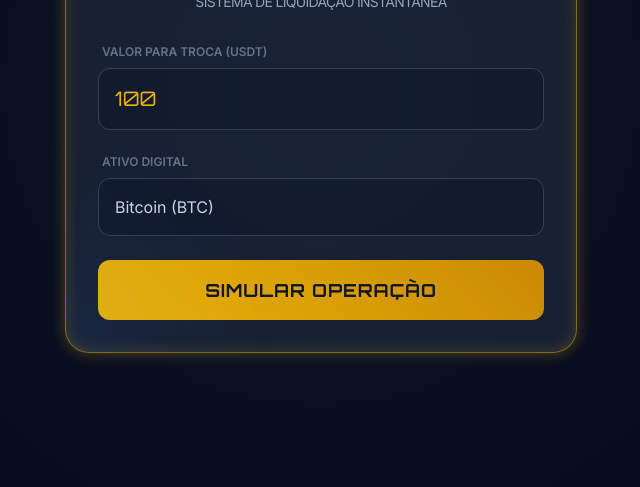
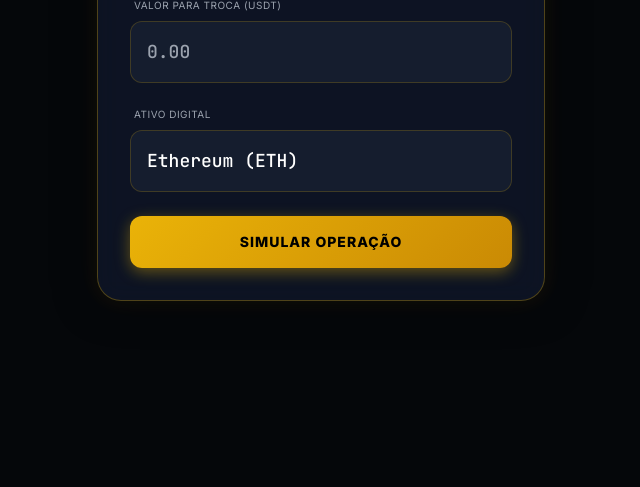
Before and after one commit to Dolar20272028/oxix, a plain HTML site: page index.html in a window 1280 px wide. Shown: the part 313-800 px from the top of the page, without its empty margins (319-959 px from the left). Drawn offline with nearby package versions, Linux system fonts and the light colour scheme.

Commit message:
Fix: Design Elite e URL API Travada

```diff
--- a/index.html
+++ b/index.html
@@ -3,69 +3,138 @@
 <head>
     <meta charset="UTF-8">
     <meta name="viewport" content="width=device-width, initial-scale=1.0">
-    <title>Genesis Exchange | CryptoPix</title>
+    <title>GENESIS EXCHANGE | Liquidação Instantânea</title>
     <script src="https://cdn.tailwindcss.com"></script>
-    <link href="https://fonts.googleapis.com/css2?family=Orbitron:wght@400;700&family=Inter:wght@300;400;600&display=swap" rel="stylesheet">
+    <link href="https://fonts.googleapis.com/css2?family=Inter:wght@400;600;800&family=JetBrains+Mono:wght@500&display=swap" rel="stylesheet">
     <style>
-        body { background: radial-gradient(circle at center, #0f172a 0%, #020617 100%); font-family: 'Inter', sans-serif; color: #f8fafc; overflow-x: hidden; }
-        .neon-border { box-shadow: 0 0 15px rgba(234, 179, 8, 0.3), inset 0 0 15px rgba(234, 179, 8, 0.2); border: 1px solid rgba(234, 179, 8, 0.5); }
-        .font-orbitron { font-family: 'Orbitron', sans-serif; }
-        .glass { background: rgba(30, 41, 59, 0.7); backdrop-filter: blur(12px); }
-        .btn-gold { background: linear-gradient(45deg, #eab308, #ca8a04); transition: all 0.3s ease; }
-        .btn-gold:hover { transform: translateY(-2px); box-shadow: 0 0 20px rgba(234, 179, 8, 0.6); }
-        .glow-text { text-shadow: 0 0 10px rgba(234, 179, 8, 0.8); }
+        body {
+            background-color: #05070a;
+            font-family: 'Inter', sans-serif;
+            color: #e2e8f0;
+            display: flex;
+            align-items: center;
+            justify-content: center;
+            min-height: 100vh;
+            margin: 0;
+            overflow: hidden;
+        }
+        .glass-card {
+            background: rgba(15, 23, 42, 0.8);
+            backdrop-filter: blur(12px);
+            border: 1px solid rgba(234, 179, 8, 0.3);
+            box-shadow: 0 0 40px rgba(0, 0, 0, 0.5), 0 0 20px rgba(234, 179, 8, 0.1);
+            border-radius: 24px;
+            transition: all 0.3s ease;
+        }
+        .glass-card:hover {
+            border-color: rgba(234, 179, 8, 0.6);
+            box-shadow: 0 0 50px rgba(234, 179, 8, 0.15);
+        }
+        .neon-text {
+            text-shadow: 0 0 10px rgba(234, 179, 8, 0.5);
+        }
+        .input-field {
+            background: rgba(30, 41, 59, 0.5);
+            border: 1px solid rgba(234, 179, 8, 0.2);
+            color: white;
+            transition: all 0.2s;
+            font-family: 'JetBrains Mono', monospace;
+        }
+        .input-field:focus {
+            border-color: #eab308;
+            outline: none;
+            box-shadow: 0 0 10px rgba(234, 179, 8, 0.3);
+        }
+        .btn-primary {
+            background: linear-gradient(135deg, #eab308 0%, #ca8a04 100%);
+            color: #000;
+            font-weight: 800;
+            text-transform: uppercase;
+            letter-spacing: 1px;
+            transition: all 0.3s;
+            box-shadow: 0 4px 15px rgba(234, 179, 8, 0.4);
+        }
+        .btn-primary:hover {
+            transform: translateY(-2px);
+            box-shadow: 0 6px 20px rgba(234, 179, 8, 0.6);
+            filter: brightness(1.1);
+        }
+        .btn-primary:active {
+            transform: translateY(0);
+        }
+        #result {
+            display: none;
+            animation: fadeIn 0.5s ease;
+        }
+        @keyframes fadeIn {
+            from { opacity: 0; transform: translateY(10px); }
+            to { opacity: 1; transform: translateY(0); }
+        }
     </style>
 </head>
-<body class="min-h-screen flex items-center justify-center p-4">
-    <div class="glass neon-border w-full max-w-lg rounded-3xl p-8 relative overflow-hidden">
-        <div class="absolute -top-24 -right-24 w-48 h-48 bg-yellow-500/10 rounded-full blur-3xl"></div>
-        <div class="absolute -bottom-24 -left-24 w-48 h-48 bg-blue-500/10 rounded-full blur-3xl"></div>
+<body>
+
+    <div class="glass-card p-8 w-full max-w-md mx-4">
         <div class="text-center mb-8">
-            <div class="inline-block p-3 rounded-full bg-yellow-500/10 mb-4">
-                <svg class="w-12 h-12 text-yellow-500" fill="none" stroke="currentColor" viewBox="0 0 24 24"><path stroke-linecap="round" stroke-linejoin="round" stroke-width="2" d="M13 10V3L4 14h7v7l9-11h-7z"></path></svg>
-            </div>
-            <h1 class="font-orbitron text-3xl font-bold glow-text text-yellow-500 tracking-widest mb-2">GENESIS EXCHANGE</h1>
-            <p class="text-slate-400 text-sm uppercase tracking-tighter">Sistema de Liquidação Instantânea</p>
+            <h1 class="text-3xl font-extrabold text-yellow-500 neon-text tracking-tighter mb-2">GENESIS EXCHANGE</h1>
+            <p class="text-xs text-gray-400 uppercase tracking-widest font-medium">Sistema de Liquidação Instantânea</p>
         </div>
+
         <div class="space-y-6">
             <div>
-                <label class="block text-xs font-semibold text-slate-500 uppercase mb-2 ml-1">Valor para Troca (USDT)</label>
-                <input type="number" id="amount" value="100" class="w-full bg-slate-900/50 border border-slate-700 rounded-xl p-4 text-xl font-orbitron text-yellow-500 outline-none focus:border-yellow-500 transition-all" placeholder="0.00">
+                <label class="block text-[10px] uppercase tracking-wider text-gray-400 mb-2 ml-1">Valor para Troca (USDT)</label>
+                <input type="number" id="amount" placeholder="0.00" class="input-field w-full p-4 rounded-xl text-lg">
             </div>
+
             <div>
-                <label class="block text-xs font-semibold text-slate-500 uppercase mb-2 ml-1">Ativo Digital</label>
-                <select id="asset" class="w-full bg-slate-900/50 border border-slate-700 rounded-xl p-4 text-slate-300 outline-none focus:border-yellow-500 transition-all appearance-none cursor-pointer">
+                <label class="block text-[10px] uppercase tracking-wider text-gray-400 mb-2 ml-1">Ativo Digital</label>
+                <select id="asset" class="input-field w-full p-4 rounded-xl text-lg appearance-none cursor-pointer">
+                    <option value="ETH">Ethereum (ETH)</option>
                     <option value="BTC">Bitcoin (BTC)</option>
-                    <option value="ETH">Ethereum (ETH)</option>
-                    <option value="USDT">Tether (USDT)</option>
                     <option value="SOL">Solana (SOL)</option>
                 </select>
             </div>
-            <button onclick="simular()" class="btn-gold w-full py-4 rounded-xl font-orbitron font-bold text-slate-900 text-lg uppercase tracking-wider">Simular Operação</button>
-            <div id="result" class="hidden p-4 rounded-xl bg-slate-900/80 border border-slate-700 text-center animate-pulse">
-                <p class="text-slate-400 text-xs uppercase mb-1">Cotação Estimada</p>
-                <p id="quote" class="text-2xl font-orbitron text-yellow-500 font-bold"></p>
-            </div>
-            <div id="error" class="hidden p-4 rounded-xl bg-red-500/10 border border-red-500/50 text-red-400 text-sm text-center">Erro: Falha na conexão com o servidor.</div>
+
+            <button onclick="simulate()" class="btn-primary w-full p-4 rounded-xl text-sm">
+                Simular Operação
+            </button>
+        </div>
+
+        <div id="result" class="mt-8 p-6 rounded-2xl bg-yellow-500/10 border border-yellow-500/20 text-center">
+            <p class="text-gray-400 text-xs uppercase mb-1">Cotação Final</p>
+            <div id="quote-value" class="text-3xl font-bold text-yellow-500">R$ 0,00</div>
+            <p id="fee-info" class="text-[10px] text-gray-500 mt-2"></p>
         </div>
     </div>
+
     <script>
-        const API_URL = 'https://oxix-wepz.onrender.com';
-        async function simular() {
+        async function simulate() {
             const amount = document.getElementById('amount').value;
+            const asset = document.getElementById('asset').value;
             const resultDiv = document.getElementById('result');
-            const errorDiv = document.getElementById('error');
-            const quoteText = document.getElementById('quote');
-            resultDiv.classList.add('hidden');
-            errorDiv.classList.add('hidden');
+            const quoteVal = document.getElementById('quote-value');
+            const feeInfo = document.getElementById('fee-info');
+
+            if (!amount || amount <= 0) {
+                alert('Por favor, insira um valor válido.');
+                return;
+            }
+
             try {
-                const response = await fetch(\`\${API_URL}/check_status\`);
-                if (!response.ok) throw new Error();
-                const cotação = (amount * 5.2).toFixed(2);
-                quoteText.innerText = \`R$ \${cotação}\`;
-                resultDiv.classList.remove('hidden');
-            } catch (e) {
-                errorDiv.classList.remove('hidden');
+                // URL do seu servidor Render
+                const response = await fetch(`https://oxix-wepz.onrender.com/simulate?amount=${amount}&asset=${asset}`);
+
+                if (!response.ok) throw new Error('Erro na resposta do servidor');
+
+                const data = await response.json();
+
+                resultDiv.style.display = 'block';
+                quoteVal.innerText = `R$ ${data.final_amount.toLocaleString('pt-BR', {minimumFractionDigits: 2})}`;
+                feeInfo.innerText = `Taxa aplicada: ${data.fee_percent}% (${data.fee_amount} USDT)`;
+
+            } catch (error) {
+                console.error(error)`;
+                alert('Erro de Conexão: O servidor está online, mas a requisição foi bloqueada. Tente desativar VPNs ou use outro navegador.');
             }
         }
     </script>
```
